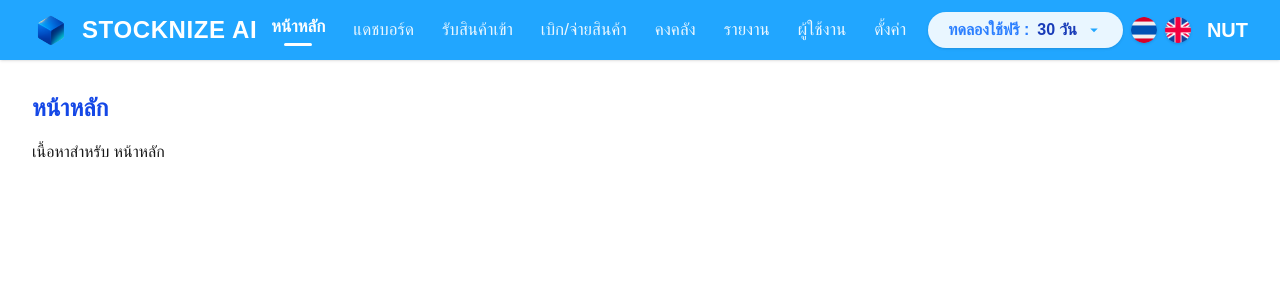
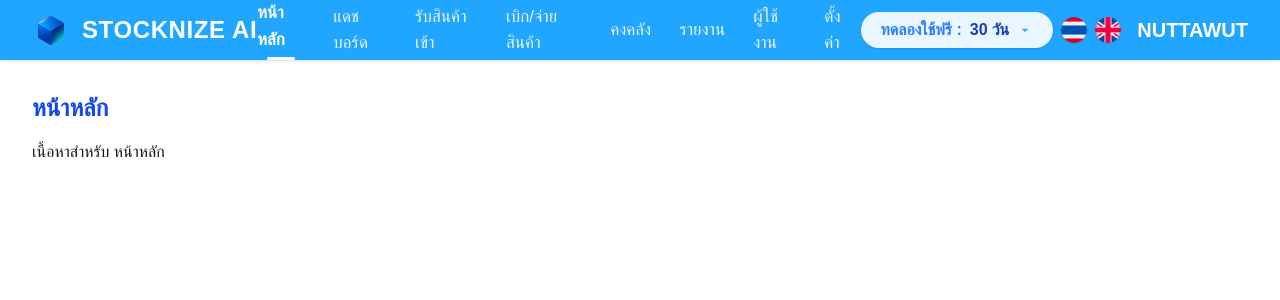
Before and after one commit to NUT-ARNAJAKDEV/Stocknize-AI-demo, a Next.js app: page /home in a window 1280 px wide. Shown: the top 300 px of the page. Built offline with nearby package versions, Linux system fonts and the light colour scheme.

Commit message:
modified: app/home/page.js and add tailwind.config.js

```diff
--- a/app/home/page.js
+++ b/app/home/page.js
@@ -16,51 +16,37 @@ const MENU = [
 
 const PRICINGS = [
     {
-        name: "Trial",
-        price: "FREE",
-        duration: "30 วัน",
+        name: "Starter",
+        price: "$9.99 / เดือน",
         features: ["1GB Storage", "1 Email", "1 Domain", "500MB Bandwidth"],
-        color: "bg-gray-400",
-        btnColor: "bg-gray-400 hover:bg-gray-500",
-        buttonText: "เลือก"
+        buttonText: "เลือก",
     },
     {
         name: "Basic",
         price: "$9.99 / เดือน",
-        duration: "30 วัน",
         features: ["10GB Storage", "10 Emails", "10 Domains", "1GB Bandwidth"],
-        color: "bg-black",
-        btnColor: "bg-emerald-500 hover:bg-emerald-600",
-        buttonText: "เลือก"
+        buttonText: "เลือก",
     },
     {
         name: "Standard",
         price: "$19.99 / เดือน",
-        duration: "30 วัน",
         features: ["20GB Storage", "20 Emails", "20 Domains", "2GB Bandwidth"],
-        color: "bg-blue-500",
-        btnColor: "bg-blue-500 hover:bg-blue-600",
-        buttonText: "เลือก"
+        buttonText: "เลือก",
     },
     {
         name: "Professional",
         price: "$24.99 / เดือน",
-        duration: "30 วัน",
         features: ["50GB Storage", "50 Emails", "50 Domains", "5GB Bandwidth"],
-        color: "bg-green-500",
-        btnColor: "bg-green-500 hover:bg-green-600",
-        buttonText: "เลือก"
+        buttonText: "เลือก",
     },
     {
         name: "Enterprise",
         price: "$49.99 / เดือน",
-        duration: "30 วัน",
         features: ["100GB Storage", "100 Emails", "100 Domains", "10GB Bandwidth"],
-        color: "bg-yellow-500",
-        btnColor: "bg-yellow-500 hover:bg-yellow-600",
-        buttonText: "เลือก"
+        buttonText: "เลือก",
     }
 ];
+
 export default function Home() {
     const [activeTab, setActiveTab] = useState(0);
     const [openMenu, setOpenMenu] = useState(false);
@@ -97,13 +83,13 @@ export default function Home() {
                     onClick={() => setActiveTab(0)}
                 >
                     <Image src="/cube.png" alt="Logo" width={38} height={38} />
-                    <span className="hidden md:inline text-white text-xl md:text-2xl font-bold tracking-wide whitespace-nowrap">
+                    <span className="hidden xl:inline text-white text-xl md:text-2xl font-bold tracking-wide whitespace-nowrap">
                         STOCKNIZE AI
                     </span>
 
                 </div>
                 {/* Desktop MENU BAR */}
-                <nav className="flex-1 hidden md:flex items-center justify-center gap-4 lg:gap-7">
+                <nav className="flex-1 hidden md:flex items-center justify-center gap-2 sm:gap-4 md:gap-7">
                     {MENU.map((item, idx) => (
                         <div
                             key={item}
@@ -111,10 +97,19 @@ export default function Home() {
                             onClick={() => setActiveTab(idx)}
                         >
                             <span
-                                className={`text-white text-[15px] lg:text-[17px] transition ${activeTab === idx
-                                    ? "font-bold"
-                                    : "font-normal opacity-90 hover:opacity-100 hover:font-bold"
-                                    }`}
+                                className={`
+          text-white
+          text-xs
+          sm:text-sm
+          md:text-base
+          lg:text-lg
+          xl:text-[17px]
+          transition
+          ${activeTab === idx
+                                        ? "font-bold"
+                                        : "font-normal opacity-90 hover:opacity-100 hover:font-bold"
+                                    }
+        `}
                             >
                                 {item}
                             </span>
@@ -125,26 +120,61 @@ export default function Home() {
                     ))}
                 </nav>
 
+
                 {/* RIGHT CONTROL */}
                 <div className="flex items-center gap-2 ml-2">
                     <div
-                        className="bg-white/90 rounded-full px-3 md:px-5 py-1.5 flex items-center gap-1 text-blue-500 font-semibold text-xs md:text-base shadow-sm select-none cursor-pointer"
-                        onClick={() => setShowPricing(true)} // <-- เปิด modal
+                        className="
+    bg-white/90
+    rounded-full
+    px-2
+    sm:px-3
+    md:px-5
+    py-1
+    md:py-1.5
+    flex items-center
+    gap-0.5 sm:gap-1
+    text-blue-500
+    font-semibold
+    text-xs
+    sm:text-sm
+    md:text-base
+    shadow-sm
+    select-none
+    cursor-pointer
+    whitespace-nowrap
+  "
+                        onClick={() => setShowPricing(true)}
                     >
                         {activePackage.name} : <span className="ml-1 text-blue-800">{activePackage.duration}</span>
-                        <svg width={18} height={18} className="ml-1" fill="#21a6ff" viewBox="0 0 24 24">
+                        <svg width={16} height={16} className="ml-1" fill="#21a6ff" viewBox="0 0 24 24">
                             <path d="M7 10l5 5 5-5z" />
                         </svg>
                     </div>
+
                     <Image src="/th.png" alt="TH" width={26} height={26} className="rounded-full shadow" />
                     <Image src="/en.png" alt="EN" width={26} height={26} className="rounded-full shadow" />
                     <div className="relative" ref={userMenuRef}>
                         <div
-                            className="text-white text-base md:text-xl font-bold ml-2 select-none cursor-pointer"
+                            className="
+    text-white
+    text-xs         // จอมือถือแนวตั้ง
+    sm:text-sm      // มือถือแนวนอน/จอเล็ก
+    md:text-base    // แท็บเล็ต
+    lg:text-lg      // Desktop เล็ก
+    xl:text-xl      // Desktop ใหญ่
+    font-bold
+    ml-1            // จอมือถือ
+    sm:ml-2         // แท็บเล็ต/เดสก์ท็อป
+    select-none
+    cursor-pointer
+    whitespace-nowrap
+  "
                             onClick={() => setOpenUserMenu((v) => !v)}
                         >
-                            NUT
+                            NUTTAWUT
                         </div>
+
                         {openUserMenu && (
                             <div className="absolute right-0 mt-2 w-64 bg-white rounded-xl shadow-2xl ring-1 ring-black/5 z-30 flex flex-col animate-fade-in">
                                 <div className="p-5 pb-3">
@@ -216,7 +246,7 @@ export default function Home() {
                 )}
             </div>
             {/* CONTENT */}
-            <div className="flex-1 bg-white p-4 sm:p-8">
+            <div className="flex-1 bg-white p-4 laptop:p-4 sm:p-8">
                 {activeTab === 0 && (
                     <div>
                         <h1 className="text-xl md:text-2xl font-bold text-blue-700 mb-4">หน้าหลัก</h1>
@@ -270,45 +300,62 @@ export default function Home() {
             {/* MODAL */}
             {showPricing && (
                 <div className="fixed inset-0 z-50 flex items-center justify-center bg-black/30 backdrop-blur-sm">
-                    <div className="bg-white rounded-2xl shadow-2xl max-w-5xl w-full mx-2 p-6 md:p-10 flex flex-col">
+                    <div className="bg-white rounded-2xl shadow-2xl w-full max-w-5xl mx-2 p-3 sm:p-8 md:p-10 flex flex-col max-h-[95vh] overflow-y-auto">
                         {/* Head */}
-                        <div className="flex items-center justify-between mb-8">
-                            <div className="text-2xl font-bold text-blue-700">เลือกแพ็คเกจ</div>
-                            <button className="text-2xl text-gray-400 hover:text-red-400" onClick={() => setShowPricing(false)}>
+                        <div className="flex items-center justify-between mb-5">
+                            <div className="text-xl md:text-2xl font-bold text-blue-700">เลือกแพ็คเกจ</div>
+                            <button
+                                className="text-2xl text-gray-400 hover:text-red-400"
+                                onClick={() => setShowPricing(false)}
+                            >
                                 ×
                             </button>
                         </div>
-                        {/* Pricing Table */}
-                        <div className="w-full flex flex-col md:flex-row gap-4 md:gap-6 justify-center items-stretch">
+                        {/* Pricing Cards */}
+                        <div className="w-full grid grid-cols-1 sm:grid-cols-2 md:grid-cols-3 xl:grid-cols-5 md:gap-6 justify-center items-stretch pr-2 md:pr-6 xl:pr-4">
                             {PRICINGS.map((pkg, idx) => (
                                 <div
                                     key={pkg.name}
-                                    className={`flex-1 flex flex-col bg-white rounded-xl shadow-lg border overflow-hidden min-w-[240px]`}
+                                    className={`flex flex-col rounded-2xl shadow-lg border border-gray-200 bg-white overflow-hidden
+                        hover:scale-[1.03] transition-all duration-200 min-w-[185px]`}
                                 >
                                     {/* Head */}
-                                    <div className={`${pkg.color} text-white py-5 text-center text-2xl font-bold`}>{pkg.name}</div>
+                                    <div className={`py-4 text-center text-xl font-bold
+                ${pkg.name === "Starter" ? "bg-gray-400 text-white"
+                                            : pkg.name === "Basic" ? "bg-black text-white"
+                                                : pkg.name === "Standard" ? "bg-blue-500 text-white"
+                                                    : pkg.name === "Professional" ? "bg-green-500 text-white"
+                                                        : "bg-yellow-400 text-white"}`}>
+                                        {pkg.name}
+                                    </div>
                                     {/* Price */}
-                                    <div className="bg-gray-100 py-5 text-center text-xl font-medium text-black">{pkg.price}</div>
+                                    <div className="bg-gray-50 py-4 text-center text-lg font-semibold text-black">{pkg.price}</div>
                                     {/* Features */}
-                                    <div className="flex-1 flex flex-col">
+                                    <div className="flex-1 flex flex-col bg-white">
                                         {pkg.features.map((ft, i) => (
                                             <div
                                                 key={i}
-                                                className="text-black text-lg font-medium py-4 text-center border-b last:border-b-0"
+                                                className="text-gray-700 text-sm md:text-base font-medium py-2 px-2 text-center border-b last:border-b-0"
                                             >
                                                 {ft}
                                             </div>
                                         ))}
                                     </div>
-                                    {/* Sign Up */}
-                                    <div className="bg-gray-100 flex justify-center py-5">
+                                    {/* Button */}
+                                    <div className="bg-gray-50 flex justify-center py-4">
                                         <button
-                                            className={`${pkg.btnColor} text-white text-lg font-semibold px-8 py-2 rounded shadow transition-all`}
+                                            className={`
+                  ${pkg.name === "Starter" ? "bg-gray-400 hover:bg-gray-500"
+                                                    : pkg.name === "Basic" ? "bg-emerald-500 hover:bg-emerald-600"
+                                                        : pkg.name === "Standard" ? "bg-blue-500 hover:bg-blue-600"
+                                                            : pkg.name === "Professional" ? "bg-green-500 hover:bg-green-600"
+                                                                : "bg-yellow-400 hover:bg-yellow-500"}
+                  text-white text-base font-semibold px-8 py-2 rounded-lg shadow
+                  transition-all duration-150`}
                                             onClick={() => handleChoosePackage(pkg)}
                                         >
-                                            {pkg.buttonText}
+                                            {pkg.buttonText || "เลือก"}
                                         </button>
-
                                     </div>
                                 </div>
                             ))}
@@ -316,6 +363,8 @@ export default function Home() {
                     </div>
                 </div>
             )}
+
+
         </div>
     );
 }
```
Also changed, not shown: tailwind.config.js (added, +9 -0 lines).
